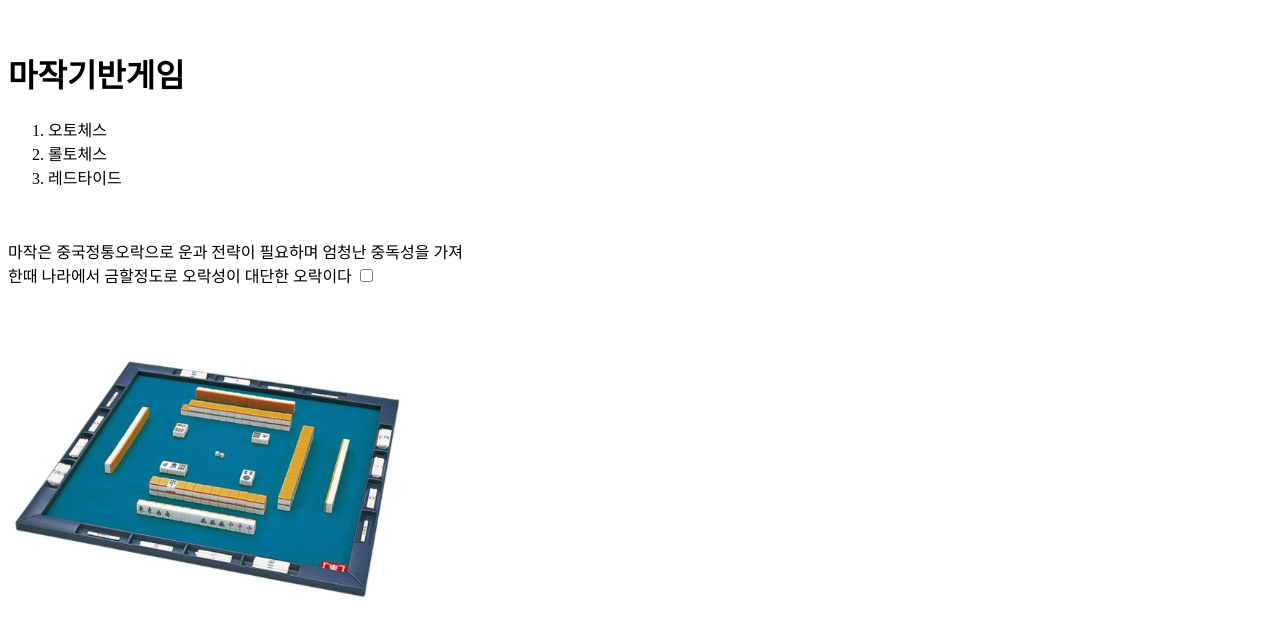
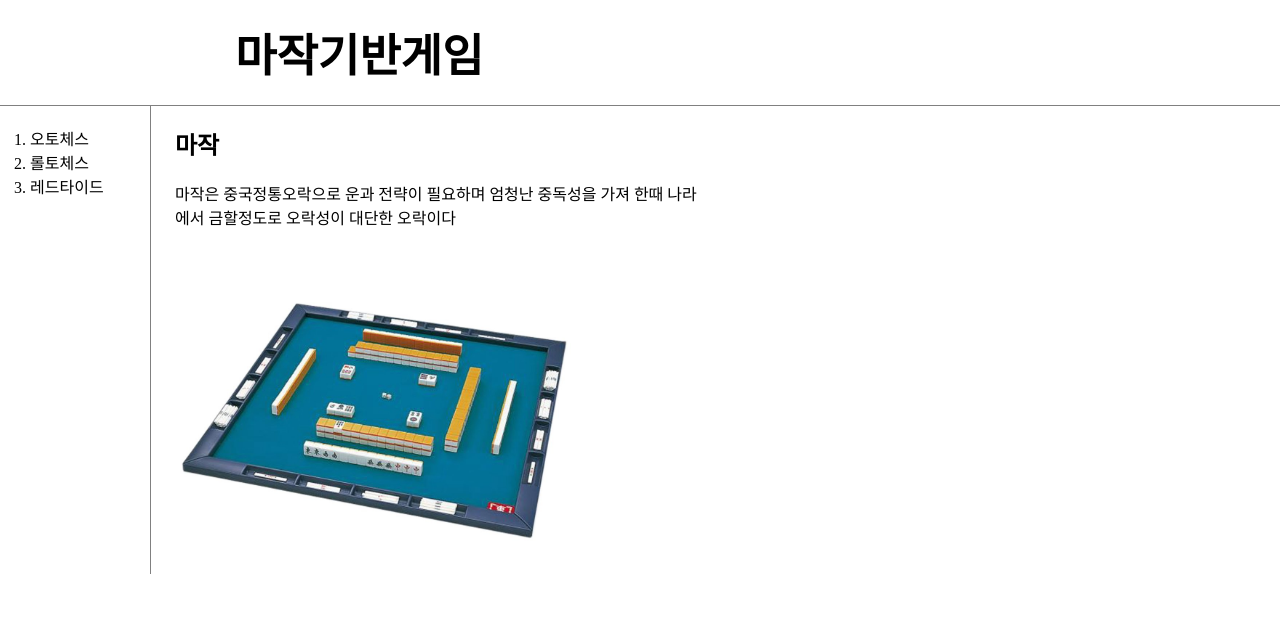
Before and after one commit to liroot/first, a plain HTML site: page index.html in a window 1280 px wide. Drawn offline with Linux system fonts and the light colour scheme.

Commit message:
수정
틀만들어서 꾸미기

```diff
--- a/index.html
+++ b/index.html
@@ -8,18 +8,54 @@ a{
   color:black;
   text-decoration:none;
 }
+h1{
+
+  font-size:45px;
+  text-align:left;
+  border-bottom:1px solid gray;
+  margin:0;
+  padding:20px;
+  padding-left: 235px;
+}
+ol{
+  border-right:1px solid gray;
+  width:100px;
+  margin:0;
+  padding:20px;
+  padding-left: 30px;
+}
+body{
+  margin:0;}
+#grid {
+
+  display: grid;
+  grid-template-columns: 150px 550px;
+
+}
+#article{
+  padding-left: 25px
+}
+
 </style>
 </head>
 
 <body>
-  <p style="margin-top:50px"><h1><a href="index.html">마작기반게임</h1></a></p>
-<ol>
-  <li><a href="1.html"> 오토체스<br></a></li>
-  <li><a href="2.html"> 롤토체스<br></a></li>
-  <li><a href="3.html"> 레드타이드<br></a></li>
-</ol>
-<p style="margin-top:50px">마작은 중국정통오락으로 운과 전략이 필요하며 엄청난 중독성을 가져<br>
-한때 나라에서 금할정도로 오락성이 대단한 오락이다
-<input type="checkbox"> </p>
+
+  <style="margin-top:50px"><a href="index.html"><h1>마작기반게임</h1></a>
+<div id="grid">
+
+  <ol>
+    <li><a href="1.html"> 오토체스</a></li>
+    <li><a href="2.html"> 롤토체스</a></li>
+    <li><a href="3.html"> 레드타이드</a></li>
+  </ol>
+  <div id=article>
+    <h2>마작</h2>
+     <p style="margin-top:20px">마작은 중국정통오락으로 운과 전략이 필요하며 엄청난 중독성을 가져
+      한때 나라에서 금할정도로 오락성이 대단한 오락이다
+
+</p>
 <p style="margin-top:50px"><img src=마작.jpg width=400px></p>
+</div>
+</div>
 </body>
```
Also changed, not shown: 1.html (+34 -6 lines), 2.html (+43 -9 lines), 3.html (+37 -7 lines).
